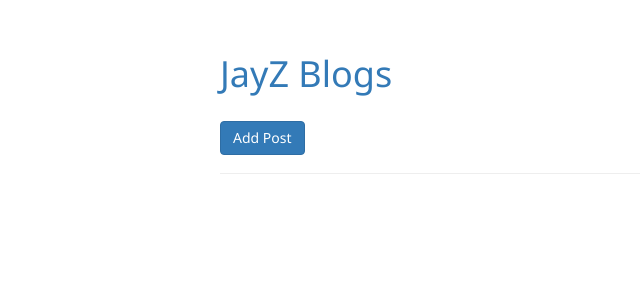
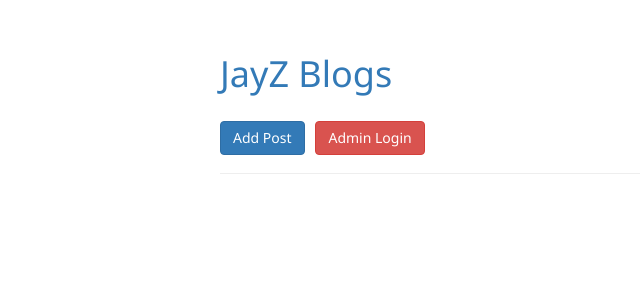
Before and after one commit to ratnamsrivastava/test_blog, a Django app: template blog/templates/blog/base.html in a window 1280 px wide; the page is wider, and only the part inside the window is pictured. Shown: the top 300 px of that part, without its empty margins (60-700 px from the left). Run offline with Django 3.2, Linux system fonts and the light colour scheme; the template is opened without the code that fills it, so the values that code supplies are empty; some libraries are stand-ins or nearby versions.

Commit message:
added admin login button

```diff
--- a/blog/templates/blog/base.html
+++ b/blog/templates/blog/base.html
@@ -11,8 +11,9 @@
 </head>
 <body>
 <div class="page-header">
-<H1><a href="{% url 'post_list' %}">JayZ Blogs</a></H1>
+    <H1><a href="{% url 'post_list' %}">JayZ Blogs</a></H1>
     <a href="{% url 'post_new' %}" class="btn btn-primary">Add Post</a>
+    <a href="/admin" class="btn btn-danger">Admin Login</a>
 </div>
 <div class="container content">
     <div class="row">
```
